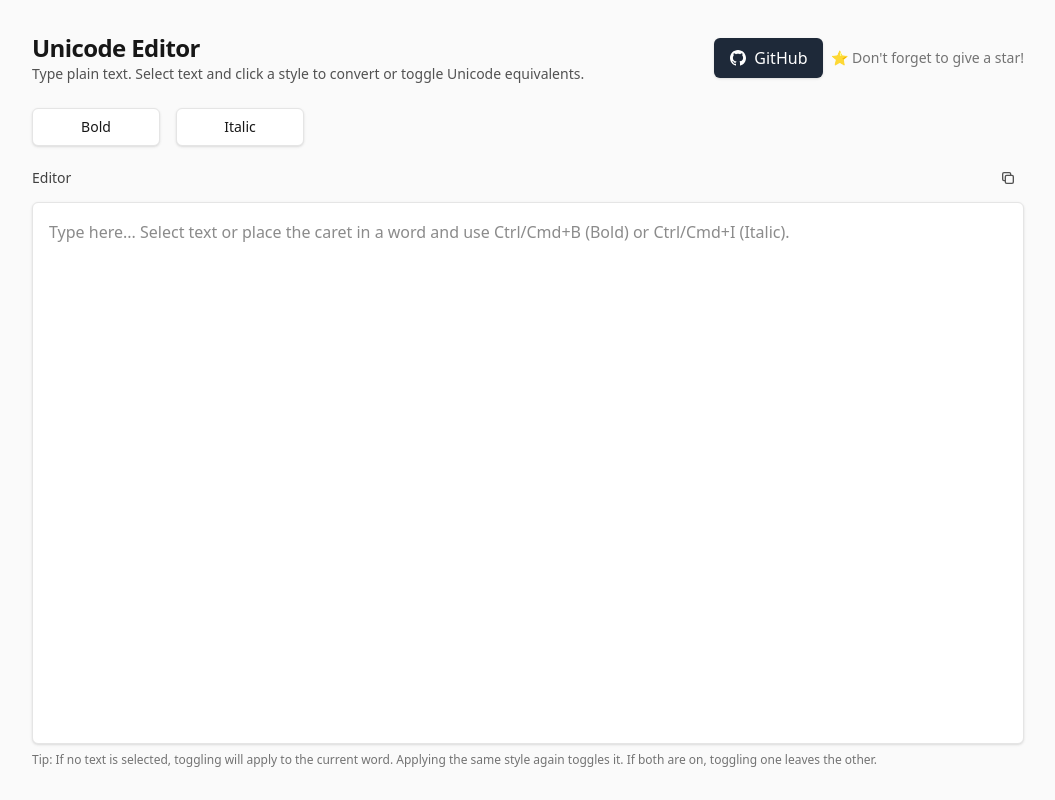
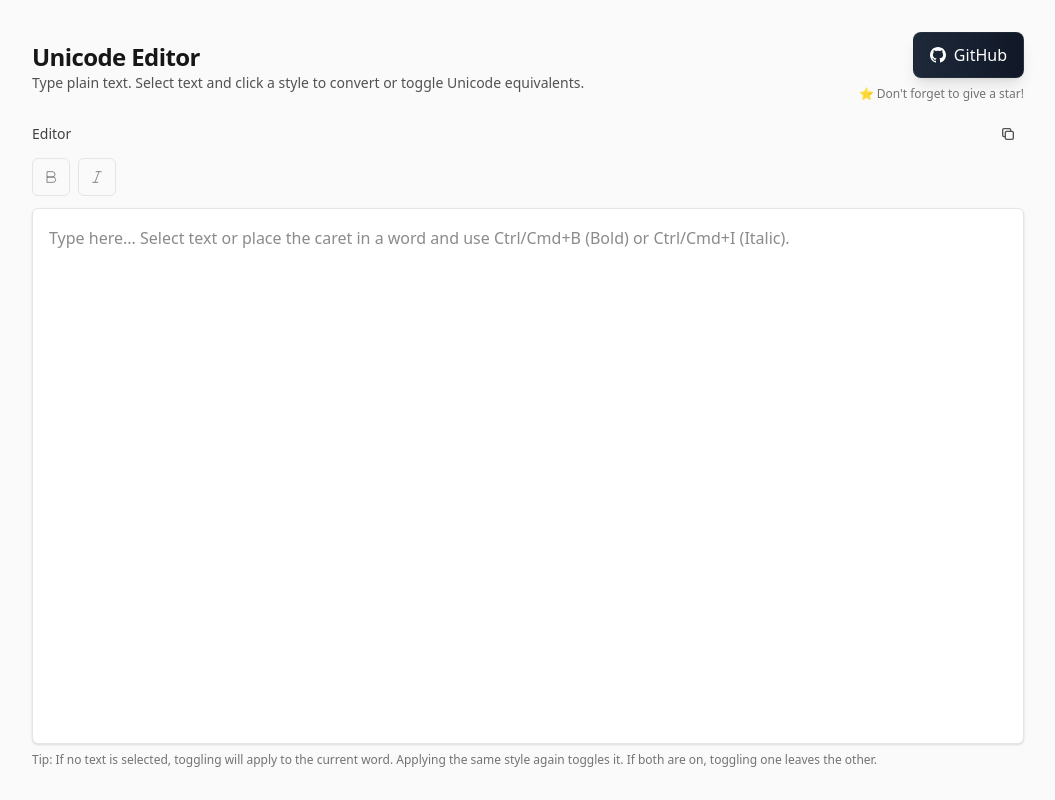
Before and after one commit to SpunkyAmigo/unicode-editor, a React (Vite) app: page / in a window 1280 px wide. Shown: the whole page, without its empty margins (112-1167 px from the left). Built offline with nearby package versions, Linux system fonts and the light colour scheme.

Commit message:
change button designs

```diff
--- a/src/App.jsx
+++ b/src/App.jsx
@@ -252,34 +252,21 @@ export default function UnicodeEditor() {
             <h1 className="text-2xl font-bold tracking-tight">Unicode Editor</h1>
             <p className="text-sm text-neutral-600">Type plain text. Select text and click a style to convert or toggle Unicode equivalents.</p>
           </div>
-          <div className="flex gap-2 items-center">
+          <div className="flex flex-col items-end gap-2">
             <a
               href="https://github.com/SpunkyAmigo/unicode-editor"
               target="_blank"
               rel="noopener noreferrer"
-              className="rounded-md px-4 py-2 shadow-sm bg-gray-800 text-white hover:bg-gray-700 active:scale-[.98] flex items-center gap-2"
+              className="rounded-lg px-4 py-2.5 shadow-lg bg-gradient-to-r from-gray-800 to-gray-900 text-white hover:from-gray-700 hover:to-gray-800 active:scale-[.98] flex items-center gap-2 transition-all duration-200 border border-gray-600/20"
             >
               <svg className="w-4 h-4" fill="currentColor" viewBox="0 0 24 24">
                 <path d="M12 0c-6.626 0-12 5.373-12 12 0 5.302 3.438 9.8 8.207 11.387.599.111.793-.261.793-.577v-2.234c-3.338.726-4.033-1.416-4.033-1.416-.546-1.387-1.333-1.756-1.333-1.756-1.089-.745.083-.729.083-.729 1.205.084 1.839 1.237 1.839 1.237 1.07 1.834 2.807 1.304 3.492.997.107-.775.418-1.305.762-1.604-2.665-.305-5.467-1.334-5.467-5.931 0-1.311.469-2.381 1.236-3.221-.124-.303-.535-1.524.117-3.176 0 0 1.008-.322 3.301 1.23.957-.266 1.983-.399 3.003-.404 1.02.005 2.047.138 3.006.404 2.291-1.552 3.297-1.23 3.297-1.23.653 1.653.242 2.874.118 3.176.77.84 1.235 1.911 1.235 3.221 0 4.609-2.807 5.624-5.479 5.921.43.372.823 1.102.823 2.222v3.293c0 .319.192.694.801.576 4.765-1.589 8.199-6.086 8.199-11.386 0-6.627-5.373-12-12-12z"/>
               </svg>
               GitHub
             </a>
-            <span className="text-sm text-neutral-500">⭐ Don't forget to give a star!</span>
+            <span className="text-xs text-neutral-500">⭐ Don't forget to give a star!</span>
           </div>
         </header>
-
-        {/* Toolbar */}
-        <div className="mt-6 grid grid-cols-2 gap-4 md:grid-cols-3 lg:grid-cols-7">
-          {STYLES.map((s) => (
-            <button
-              key={s.key}
-              onClick={() => handleStyleClick(s.key)}
-              className="rounded-md bg-white px-3 py-2 text-sm shadow-sm border border-neutral-200 hover:bg-neutral-100"
-            >
-              {s.label}
-            </button>
-          ))}
-        </div>
 
         {/* Editor */}
         <div className="mt-4 flex-1 flex flex-col">
@@ -295,6 +282,30 @@ export default function UnicodeEditor() {
               </svg>
             </button>
           </div>
+
+          {/* Style buttons above editor */}
+          <div className="flex gap-2 mb-3">
+            <button
+              onClick={() => handleStyleClick("bold")}
+              className="rounded-md p-2.5 text-neutral-600 hover:bg-neutral-100 hover:text-neutral-800 transition-colors border border-neutral-200 hover:border-neutral-300"
+              title="Bold (Ctrl/Cmd+B)"
+            >
+              <svg className="w-4 h-4" fill="none" stroke="currentColor" viewBox="0 0 24 24">
+                <path d="M6 4h8a4 4 0 0 1 4 4 4 4 0 0 1-4 4H6z"/>
+                <path d="M6 12h9a4 4 0 0 1 4 4 4 4 0 0 1-4 4H6z"/>
+              </svg>
+            </button>
+            <button
+              onClick={() => handleStyleClick("italic")}
+              className="rounded-md p-2.5 text-neutral-600 hover:bg-neutral-100 hover:text-neutral-800 transition-colors border border-neutral-200 hover:border-neutral-300"
+              title="Italic (Ctrl/Cmd+I)"
+            >
+              <svg className="w-4 h-4" fill="none" stroke="currentColor" viewBox="0 0 24 24">
+                <path d="M19 4h-9M14 20H5M15 4 9 20"/>
+              </svg>
+            </button>
+          </div>
+
           <textarea
             ref={textareaRef}
             value={value}
```
